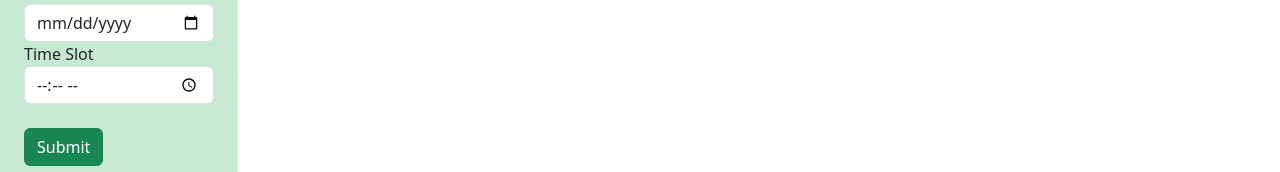
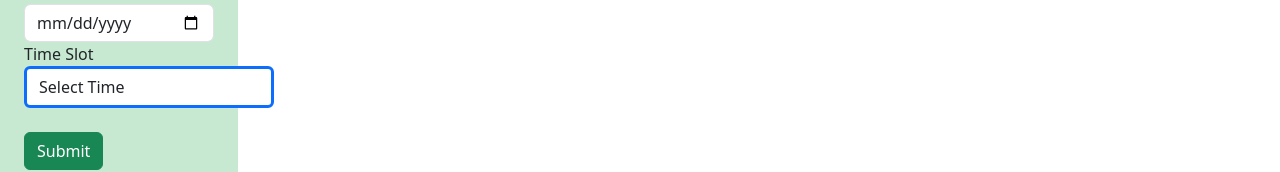
Before and after one commit to adelewatkins/Project2React, a React (Create React App) app: page /PropertiesToLet/BookingLet/1 in a window 1280 px wide. Shown: the part 417-589 px from the top of the page. Built offline with nearby package versions, Linux system fonts and the light colour scheme; no server answers.

Commit message:
time to timeslot

```diff
--- a/src/Components/Let/BookingLet.jsx
+++ b/src/Components/Let/BookingLet.jsx
@@ -107,13 +107,20 @@ function BookingLet(props) {
           className="form-control"
         ></input>
         <label htmlFor="pn">Time Slot</label>
-        <input
-          value={timeSlot}
-          onChange={(e) => setTimeSlot(e.target.value)}
-          id="pn"
-          type="time"
-          className="form-control"
-        ></input>
+       <select onChange={(e) => setTimeSlot(e.target.value)} value={timeSlot} className="form-control border-3 border-primary rounded" style={{width:"250px"}}
+           required>
+                <option value="">Select Time</option>
+                <option value="8AM">8:00-9:00</option>
+                <option value="9AM">9:00-10:00</option>
+                <option value="10AM">10:00-11:00</option>
+                <option value="11AM">11:00-12:00</option>
+                <option value="12PM">12:00-13:00</option>
+                <option value="1PM">13:00-14:00</option>
+                <option value="2PM">14:00-15:00</option>
+                <option value="3PM">15:00-16:00</option>
+                <option value="4PM">16:00-17:00</option>
+            </select>
+
         <br />
         <button type="submit" className="btn btn-success btn-md">
           Submit
--- a/src/Components/Sale/BookingSale.jsx
+++ b/src/Components/Sale/BookingSale.jsx
@@ -97,13 +97,23 @@ function BookingSale() {
                 className="form-control"
               ></input>
               <label htmlFor="pn">Time Slot</label>
-              <input
-                value={timeSlot}
-                onChange={(e) => setTimeSlot(e.target.value)}
-                id="pn"
-                type="time"
-                className="form-control"
-              ></input>
+
+
+              <select onChange={(e) => setTimeSlot(e.target.value)} value={timeSlot} className="form-control border-3 border-primary rounded" style={{width:"250px"}}
+           required>
+                <option value="">Select Time</option>
+                <option value="8AM">8:00-9:00</option>
+                <option value="9AM">9:00-10:00</option>
+                <option value="10AM">10:00-11:00</option>
+                <option value="11AM">11:00-12:00</option>
+                <option value="12PM">12:00-13:00</option>
+                <option value="1PM">13:00-14:00</option>
+                <option value="2PM">14:00-15:00</option>
+                <option value="3PM">15:00-16:00</option>
+                <option value="4PM">16:00-17:00</option>
+            </select>
+
+
               <br />
               <button type="submit" className="btn btn-success btn-md">
                 Submit
```
